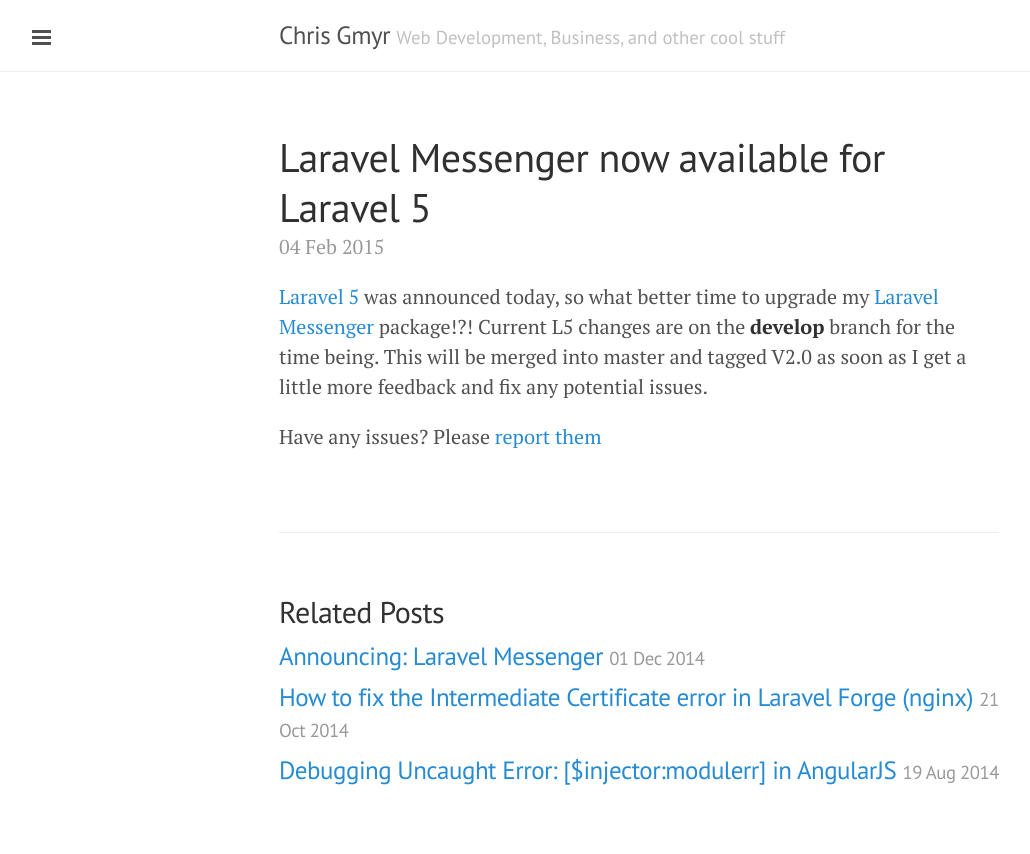
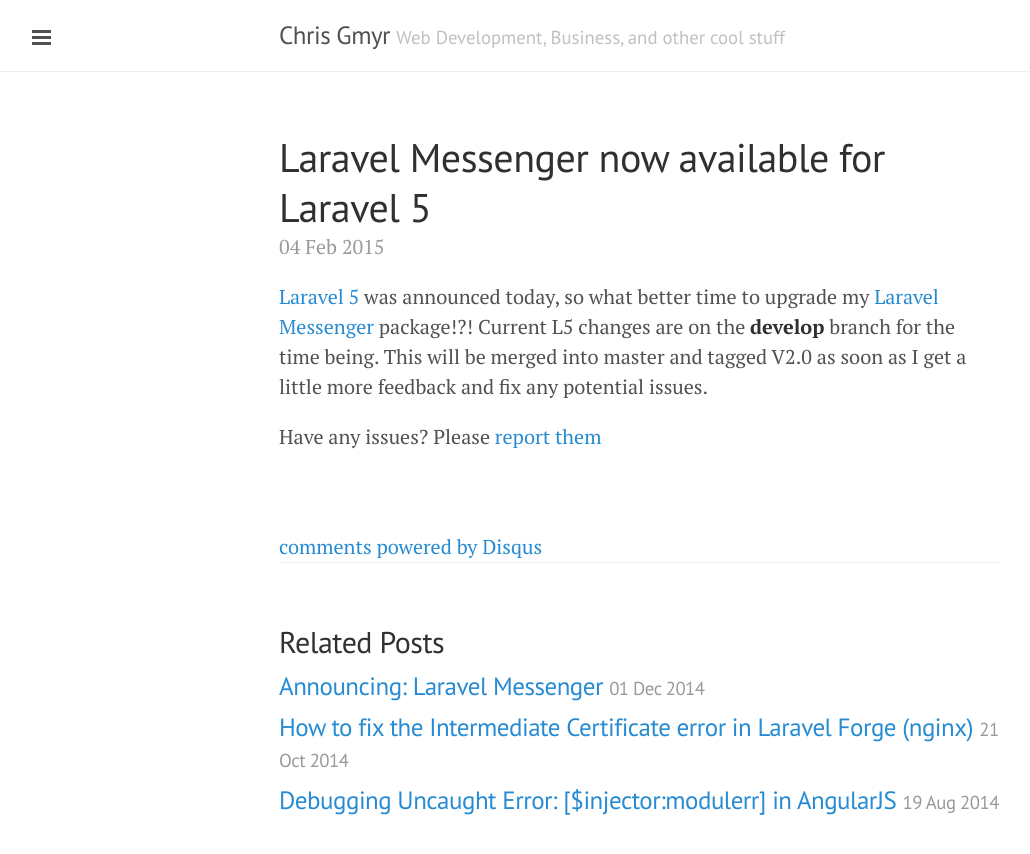
Before and after one commit to cmgmyr/cmgmyr.github.io, a Jekyll site: the page built from _posts/2015-02-04-laravel-messenger-now-available-for-laravel-5.md, in a window 1280 px wide. Shown: the top 854 px of the page, without its empty margins (1-1031 px from the left). Built offline with Jekyll 4.4.1, drawn with Linux system fonts in a browser that asks for light colours; Markdown is read by kramdown in place of the engine named in the settings; comment, search, counter and statistics services are not loaded; some of the changed lines change nothing that is shown.

Commit message:
added comments

```diff
--- a/_config.yml
+++ b/_config.yml
@@ -22,4 +22,4 @@
   Connect: '/connect'
   Resume: '/resume'
   Archive: '/archive'
-  Feed: '/atom.xml'
+  Feed: 'http://feeds.feedburner.com/chrisgmyr'
--- /dev/null
+++ b/_includes/comments.html
@@ -0,0 +1,17 @@
+<!-- Add Disqus comments. -->
+<div id="disqus_thread"></div>
+<script type="text/javascript">
+  /* * * CONFIGURATION VARIABLES: EDIT BEFORE PASTING INTO YOUR WEBPAGE * * */
+  var disqus_url = "{{site.url}}{{ page.url | replace:'index.html','' }}";
+  var disqus_shortname = 'chrisgmyr'; // required: replace example with your forum shortname
+  var disqus_title = "{{page.title}}";
+
+  /* * * DON'T EDIT BELOW THIS LINE * * */
+  (function() {
+    var dsq = document.createElement('script'); dsq.type = 'text/javascript'; dsq.async = true;
+    dsq.src = '//' + disqus_shortname + '.disqus.com/embed.js';
+    (document.getElementsByTagName('head')[0] || document.getElementsByTagName('body')[0]).appendChild(dsq);
+  })();
+</script>
+<noscript>Please enable JavaScript to view the <a href="http://disqus.com/?ref_noscript">comments powered by Disqus.</a></noscript>
+<a href="http://disqus.com" class="dsq-brlink">comments powered by <span class="logo-disqus">Disqus</span></a>
--- a/_layouts/post.html
+++ b/_layouts/post.html
@@ -7,6 +7,8 @@
   <span class="post-date">{{ page.date | date_to_string }}</span>
   {{ content }}
 </div>
+
+{% include comments.html %}
 
 <div class="related">
   <h2>Related Posts</h2>
```
Also changed, not shown: readme.md.
